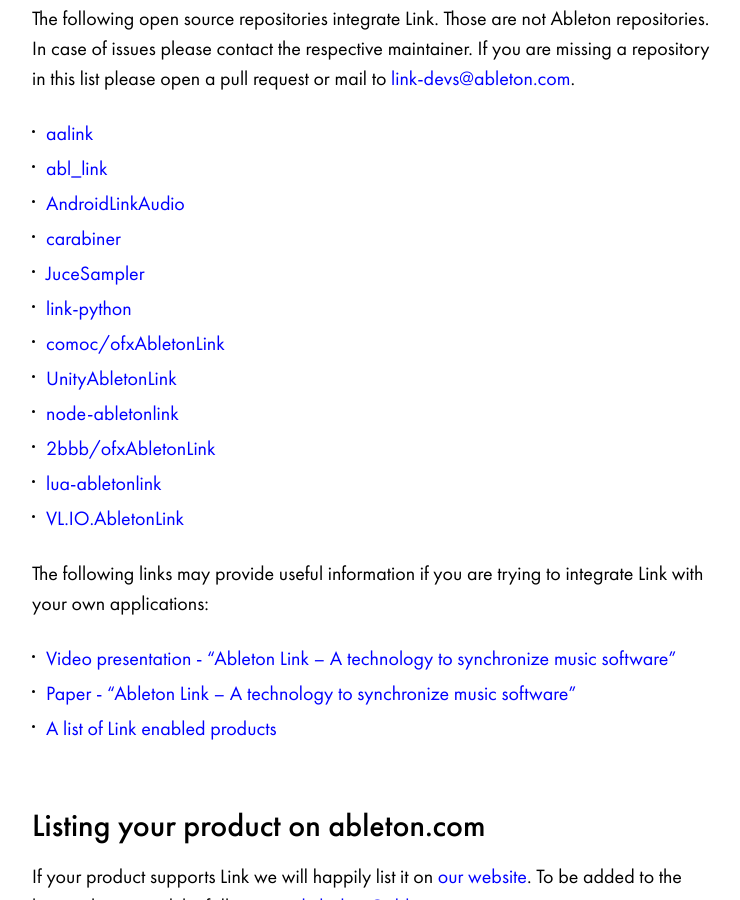
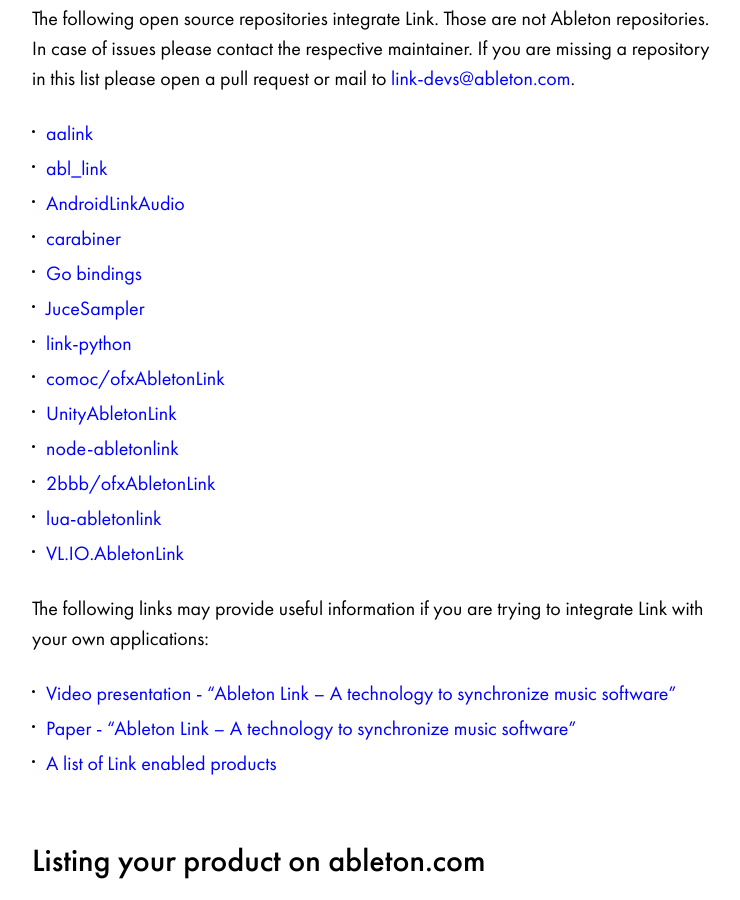
Before and after one commit to Ableton/ableton.github.io, a Jekyll site: the page built from link/index.md, in a window 1280 px wide and 900 px high, scrolled down 5971 px. Shown: the whole window, without its empty margins (268-1008 px from the left). Built offline with Jekyll 4.4.1, drawn with Linux system fonts in a browser that asks for light colours.

Commit message:
Add Go bindings to the Link resources list

```diff
--- a/link/index.md
+++ b/link/index.md
@@ -208,6 +208,7 @@ If you are missing a repository in this list please open a pull request or mail
 - [abl_link](https://github.com/libpd/abl_link)
 - [AndroidLinkAudio](https://github.com/jbloit/AndroidLinkAudio)
 - [carabiner](https://github.com/brunchboy/carabiner)
+- [Go bindings](https://github.com/antoi-ne/al)
 - [JuceSampler](https://github.com/ianacaburian/AbletonLink_JuceSampler)
 - [link-python](https://github.com/gonzaloflirt/link-python)
 - [comoc/ofxAbletonLink](https://github.com/comoc/ofxAbletonLink)
```
